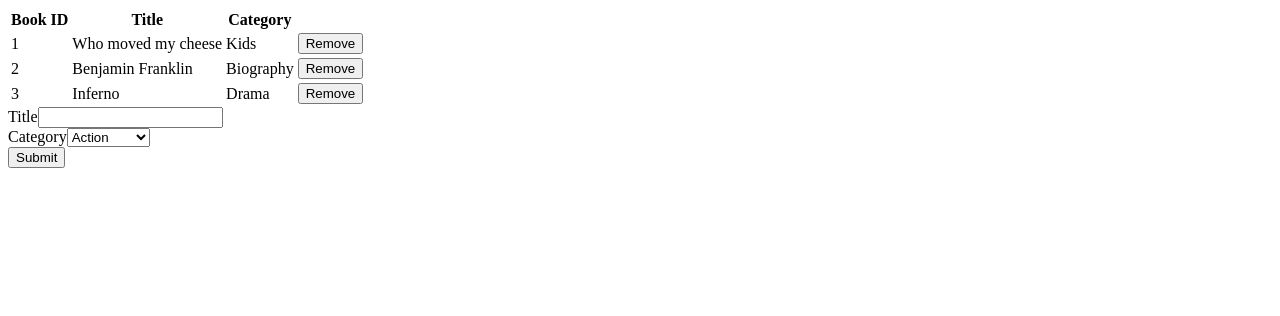
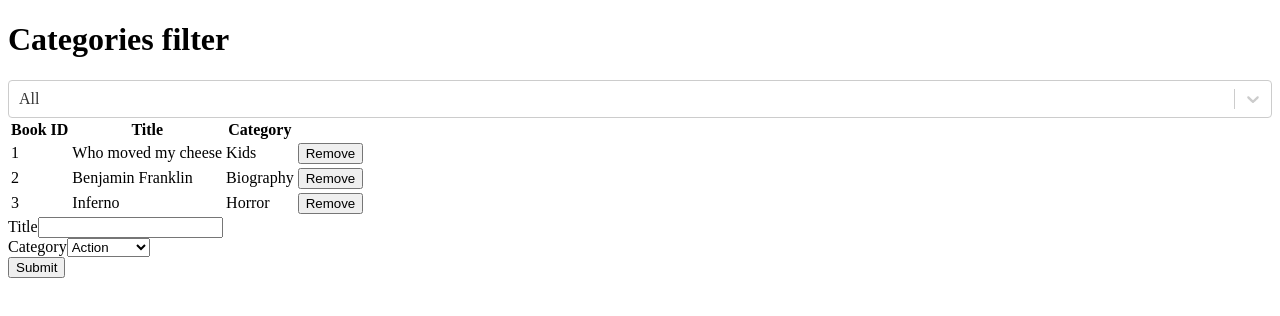
Before and after one commit to Victorgonbu/BookStore, a React (Create React App) app: page /categories in a window 1280 px wide. Shown: the top 316 px of the page. Built offline with nearby package versions, Linux system fonts and the light colour scheme.

Commit message:
Implement Select filter component with handle change method and also implement filterBooks method in BookList component

```diff
--- a/package.json
+++ b/package.json
@@ -12,6 +12,7 @@
     "react-dom": "^17.0.2",
     "react-redux": "^7.2.3",
     "react-scripts": "4.0.3",
+    "react-select": "^4.3.1",
     "redux": "^4.0.5"
   },
   "scripts": {
--- a/src/actions/index.js
+++ b/src/actions/index.js
@@ -2,9 +2,9 @@ const CREATE_BOOK = 'CREATE_BOOK';
 const REMOVE_BOOK = 'REMOVE_BOOK';
 const CHANGE_FILTER = 'CHANGE_FILTER';
 
-function changeFilter() {
-
-};
+function changeFilter(filter) {
+  return { type: CHANGE_FILTER, payload: filter };
+}
 
 function createBook(book) {
   return { type: CREATE_BOOK, payload: book };
@@ -14,4 +14,4 @@ function removeBook(book) {
   return { type: REMOVE_BOOK, payload: book };
 }
 
-export { createBook, removeBook };
+export { createBook, removeBook, changeFilter };
--- /dev/null
+++ b/src/components/Filter.js
@@ -0,0 +1,30 @@
+import React from 'react';
+import Select from 'react-select';
+import PropTypes from 'prop-types';
+
+const Filter = (props) => {
+  console.log(props);
+  const { handleFilter } = props;
+  const CATEGORIES = ['All', 'Action', 'Biography', 'History', 'Horror', 'Kids', 'Learning', 'Sci-Fi'];
+  const getOptions = () => CATEGORIES.map((category) => ({ value: category, label: category }));
+  const selectOptions = getOptions();
+  return (
+    <>
+      <h1>Categories filter</h1>
+      <Select
+        className="category"
+        classNamePrefix="select"
+        defaultValue={selectOptions[0]}
+        name="category"
+        options={selectOptions}
+        onChange={handleFilter}
+      />
+    </>
+  );
+};
+
+Filter.propTypes = {
+  handleFilter: PropTypes.func.isRequired,
+};
+
+export default Filter;
--- a/src/container/BooksList.js
+++ b/src/container/BooksList.js
@@ -2,10 +2,13 @@ import React from 'react';
 import { connect } from 'react-redux';
 import PropTypes from 'prop-types';
 import Book from '../components/Book';
-import { removeBook } from '../actions/index';
+import { removeBook, changeFilter } from '../actions/index';
+import Filter from '../components/Filter';
 
 function BooksList(props) {
-  const { books, removeBook } = props;
+  const {
+    books, removeBook, changeFilter, filter,
+  } = props;
 
   const getBookIndex = (book, state) => {
     for (let i = 0; i < state.length; i += 1) { if (state[i].id === book.id) return i; }
@@ -17,7 +20,18 @@ function BooksList(props) {
     removeBook(bookIndex);
   };
 
+  const handleFilterChange = (e) => {
+    changeFilter(e.value);
+  };
+
+  const filterBooks = (bookList) => {
+    if (filter === 'All') return bookList;
+    return bookList.filter((book) => book.category === filter);
+  };
+
   return (
+    <>
+      <Filter handleFilter={handleFilterChange} />
       <table>
         <tr>
           <th>Book ID</th>
@@ -25,9 +39,16 @@ function BooksList(props) {
           <th>Category</th>
         </tr>
 
-      { books.map((book) => (<Book handleRemove={handleRemove} key={book.id} book={book} />)) }
+        { filterBooks(books).map((book) => (
+          <Book
+            handleRemove={handleRemove}
+            key={book.id}
+            book={book}
+          />
+        )) }
 
       </table>
+    </>
   );
 }
 
@@ -38,12 +59,18 @@ BooksList.propTypes = {
     category: PropTypes.string.isRequired,
   })).isRequired,
   removeBook: PropTypes.func.isRequired,
+  filter: PropTypes.string.isRequired,
+  changeFilter: PropTypes.func.isRequired,
 };
 
-const mapStateToProps = (state) => ({ books: state.books });
+const mapStateToProps = (state) => ({
+  books: state.books,
+  filter: state.filter,
+});
 
 const mapDispatchToProps = (dispatch) => ({
   removeBook: (bookIndex) => { dispatch(removeBook(bookIndex)); },
+  changeFilter: (filter) => { dispatch(changeFilter(filter)); },
 });
 
 export default connect(mapStateToProps, mapDispatchToProps)(BooksList);
--- a/src/reducers/books.js
+++ b/src/reducers/books.js
@@ -11,7 +11,7 @@ function booksReducer(state = [{
 {
   id: 3,
   title: 'Inferno',
-  category: 'Drama',
+  category: 'Horror',
 }], action) {
   const { type, payload } = action;
   const stateCopy = state.slice();
--- a/src/reducers/filter.js
+++ b/src/reducers/filter.js
@@ -1,14 +1,15 @@
 function filterReducer(state = 'All', action) {
-    const {type, payload} = action;
+  const { type, payload } = action;
   let stateCopy = state.slice();
   switch (type) {
     case 'CHANGE_FILTER':
       stateCopy = payload;
+      break;
     default:
       break;
   }
 
   return stateCopy;
-};
+}
 
 export default filterReducer;
--- a/src/reducers/index.js
+++ b/src/reducers/index.js
@@ -4,7 +4,7 @@ import filterReducer from './filter';
 
 const rootReducer = combineReducers({
   books: bookReducer,
-  filter: filterReducer
+  filter: filterReducer,
 });
 
 const configureStore = () => createStore(rootReducer);
```
Also changed, not shown: .eslintrc.json, 1 other file (tests, documents, lock files or other folders). Lines whose indentation alone changed are shown as unchanged.
